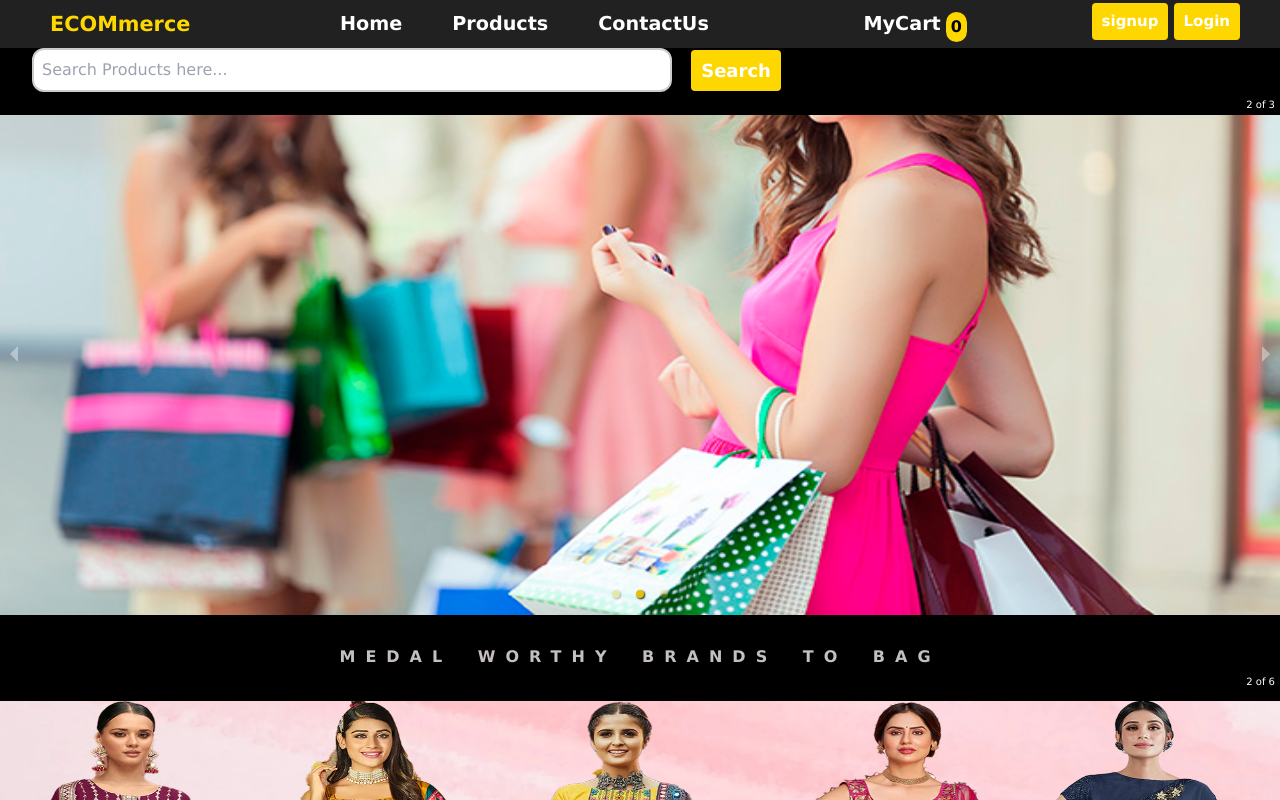
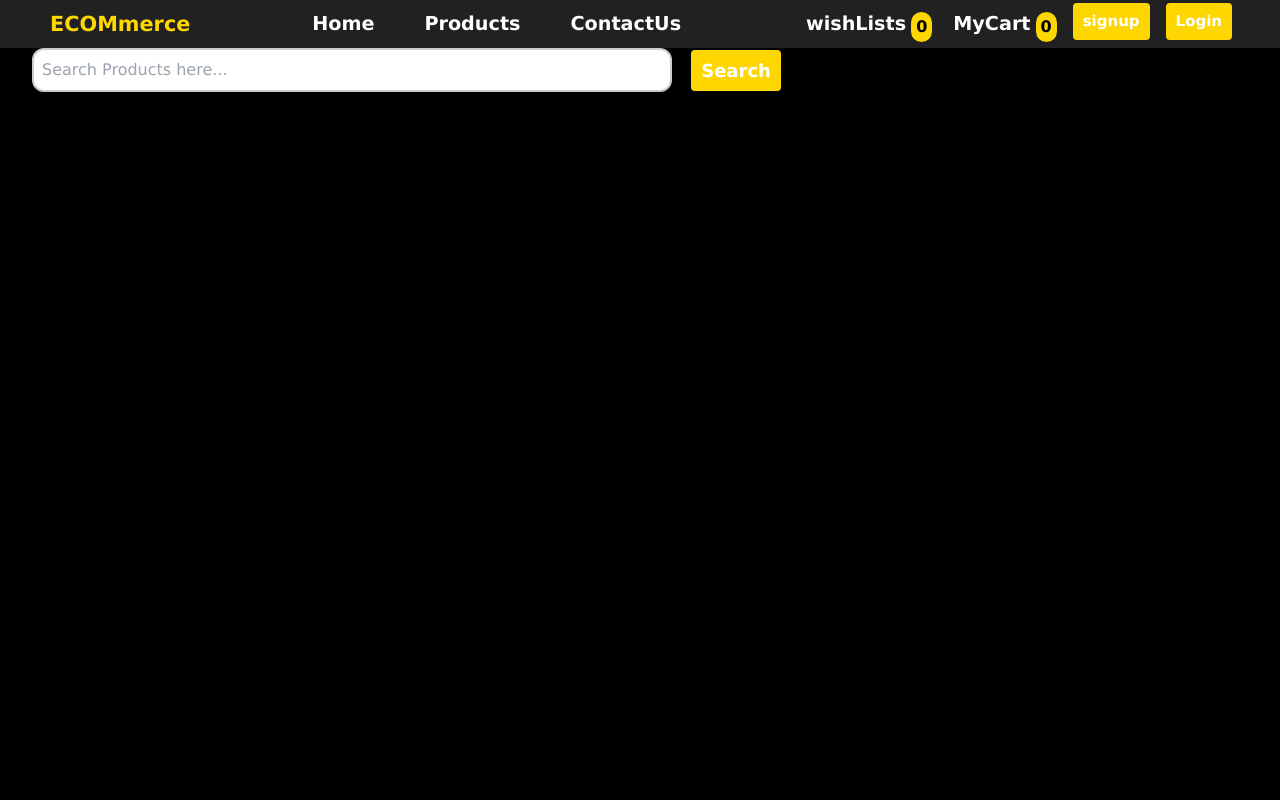
Before and after one commit to Tanushree713/EcomWeb_Redux, a React (Create React App) app: page /wishlist in a window 1280 px wide. Shown: the top 800 px of the page. Built offline with nearby package versions, Linux system fonts and the light colour scheme.

Commit message:
added wishLists at header

```diff
--- a/src/App.css
+++ b/src/App.css
@@ -19,7 +19,10 @@ body {
   background-color: #212121;
   color: white;
 }
-
+.buttons{
+  display: flex;
+  align-items: center;
+}
 .header-left {
   display: flex;
   align-items: center;
@@ -43,14 +46,19 @@ body {
   color: #ffd700;
 
 }
+.header-right{
+  display: flex;
+  flex-direction: row;
+}
 .header-right a {
-  padding: 0 10px;
+  padding: 0 8px;
   text-decoration: none;
   display: flex;
   flex-direction: row;
   justify-content: center;
   align-items: center;
 }
+
 .header-right span {
   font-size: 1.2rem;
   font-weight: bold;
@@ -82,8 +90,14 @@ span:hover {
 }
 
 /*  responsive css   */
+@media only screen and (max-width: 920px) {
+  .header {
+    display: flex;
+    justify-content: center;
+  }
 
-@media only screen and (max-width: 768px) {
+}
+@media only screen and (max-width: 820px) {
   .header {
     display: none;
   }
--- a/src/App.js
+++ b/src/App.js
@@ -8,6 +8,7 @@ import ProductDetails from "./Components/ProductDetails/ProductDetails";
 import HomePage from "./Pages/HomePage/HomePage";
 import ContactPage from "./Pages/ContactPage/ContactPage";
 import HomeLayout from "./Pages/HomeLayout/HomeLayout";
+import WishLists from "./Components/WishLists/WishLists";
 
 
 
@@ -22,6 +23,7 @@ function App() {
         <Route path="/products" element={< ProductData/>} />
         <Route path="/contact" element={<ContactPage/>} />
         <Route path="/cart" element={<MyCart />} />
+        <Route path="/wishlist" element={<WishLists />} />
 
         <Route exact path="/ProductDetails/:id" element={<ProductDetails/>} />
 
--- a/src/Components/CreateProductArray/ProductArray.js
+++ b/src/Components/CreateProductArray/ProductArray.js
@@ -1,5 +1,4 @@
 import shop1 from '../../Assets/Images/BestFashion.png';
-import shop2 from '../../Assets/Images/shop2.jpg';
 import shop3 from '../../Assets/Images/shop3.webp';
 
 import womendress1 from '../../Assets/Images/Trendylooks.jpg';
@@ -21,9 +20,6 @@ export const ProductSliderArray = [
         image:shop3 ,
     } ,
 
-    {
-        image: shop2 ,
-    } ,
     {
         image: shop1,
     } ,
--- /dev/null
+++ b/src/Components/WishLists/WishLists.js
@@ -0,0 +1,9 @@
+function WishLists(){
+
+    return(
+        <></>
+    )
+
+}
+
+export default WishLists ;
--- a/src/Pages/HomeLayout/HomeLayout.jsx
+++ b/src/Pages/HomeLayout/HomeLayout.jsx
@@ -7,6 +7,7 @@ const HomeLayout = () => {
   const [search, setSearch] = useState("");
   const [toggle, setToggle] = useState(false);
   const cartProducts = useSelector((state) => state.cart);
+  const wishlistProducts = useSelector((state) => state.cart )
   const showMenu = () => {
     setToggle(!toggle);
   };
@@ -40,17 +41,24 @@ const HomeLayout = () => {
               <span> ContactUs </span>{" "}
             </Link>
           </div>
+          <div className="header-right">
+            <div>
+            <Link to="/wishlist">
+              {" "}
+              <span>wishLists</span>{" "}
+              <p className="count"> {wishlistProducts.length} </p>
+            </Link>
+            </div>
 
-          <div className="header-right">
-
-            <Link to="/cart">
+             <div>
+             <Link to="/cart">
               {" "}
               <span>MyCart</span>{" "}
               <p className="count"> {cartProducts.length} </p>
             </Link>
-          </div>
+             </div>
 
-            <div>
+             <div className="buttons">
             <Link to="/signup">
               <button className="btn6">signup</button>
             </Link>
@@ -60,6 +68,8 @@ const HomeLayout = () => {
               <button className="btn6">Login</button>{" "}
             </Link>
             </div>
+          </div>
+
         </div>
         <div className="searchTop">
           <div className="search">
@@ -107,6 +117,13 @@ const HomeLayout = () => {
                   </Link>
                 </li>
                 <li>
+                  <Link to="/wishlist" className="res_count">
+                    {" "}
+                    <span> wishLists</span>
+                    <p className="count"> {wishlistProducts.length} </p>
+                  </Link>
+                </li>
+                <li>
                   <Link to="/cart" className="res_count">
                     {" "}
                     <span> MyCart</span>
```
Also changed, not shown: src/Assets/Images/shop2.jpg (deleted).
